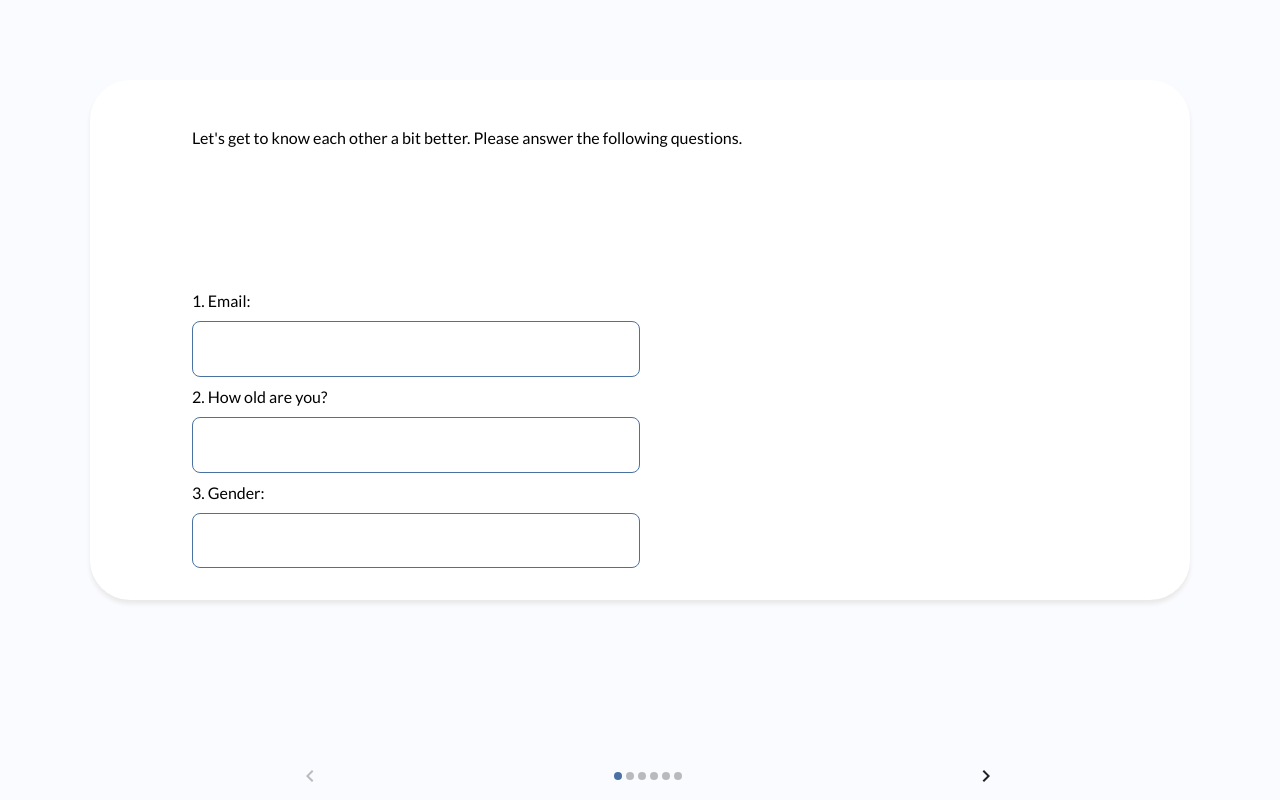
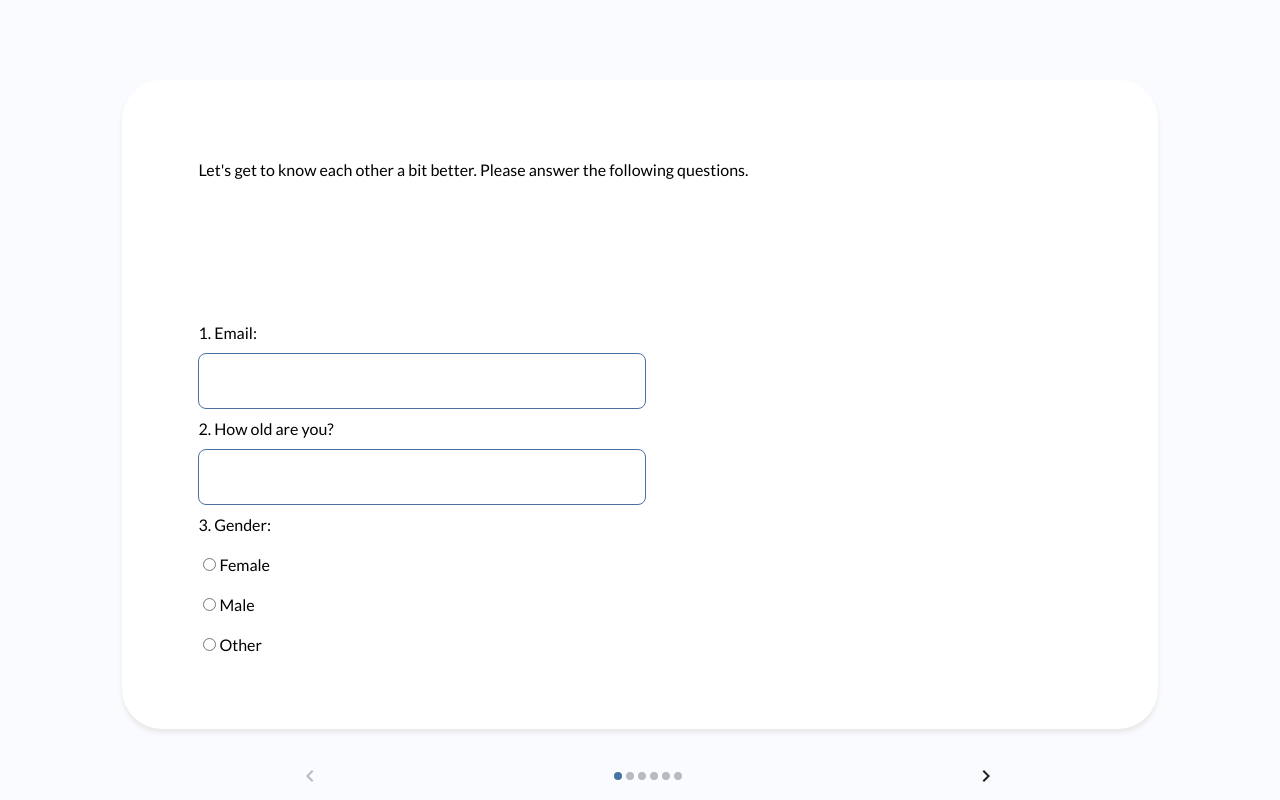
Before and after one commit to MVP-Marketplace/second-appinion, a React (Create React App) app in the folder client/: page /form in a window 1280 px wide. Built offline with nearby package versions, Linux system fonts and the light colour scheme.

Commit message:
change form questions & input to radio for gender

```diff
--- a/client/src/App.css
+++ b/client/src/App.css
@@ -68,12 +68,11 @@ body {
   border-radius: 40px;
   position: absolute;
   width: 70%;
-  height: 65%;
+  height: fit-content;
   display: flex;
   flex-direction: column;
   justify-content: center;
-  padding-left: 8%;
-  padding-right: 8%;
+  padding: 5% 5% 5% 6%;
 }
 
 .first-page-header {
@@ -98,6 +97,11 @@ body {
 .small-input-form {
   width: 50%;
   height: 1.6rem;
+}
+
+.gender-radio-buttons {
+  display: flex;
+  flex-direction: column;
 }
 
 .wide-input-form {
--- a/client/src/components/FormPersonalDetails.jsx
+++ b/client/src/components/FormPersonalDetails.jsx
@@ -30,15 +30,20 @@ const FormPersonalDetails = () => {
                 name="age"
               />
             </div>
-            <div>
-              <label htmlFor="gender">3. Gender:</label>
-              <br />
-              <input
-                className="small-input-form"
-                id="gender"
-                type="text"
-                name="gender"
-              />
+            <label htmlFor="gender">3. Gender:</label>
+            <div className="gender-radio-buttons">
+              <label>
+                <input type="radio" value="Female" name="gender" />
+                Female
+              </label>
+              <label>
+                <input type="radio" value="Male" name="gender" />
+                Male
+              </label>
+              <label>
+                <input type="radio" value="Other" name="gender" />
+                Other
+              </label>
             </div>
           </form>
         </div>
```
Also changed, not shown: 1 other file (tests, documents, lock files or other folders).
